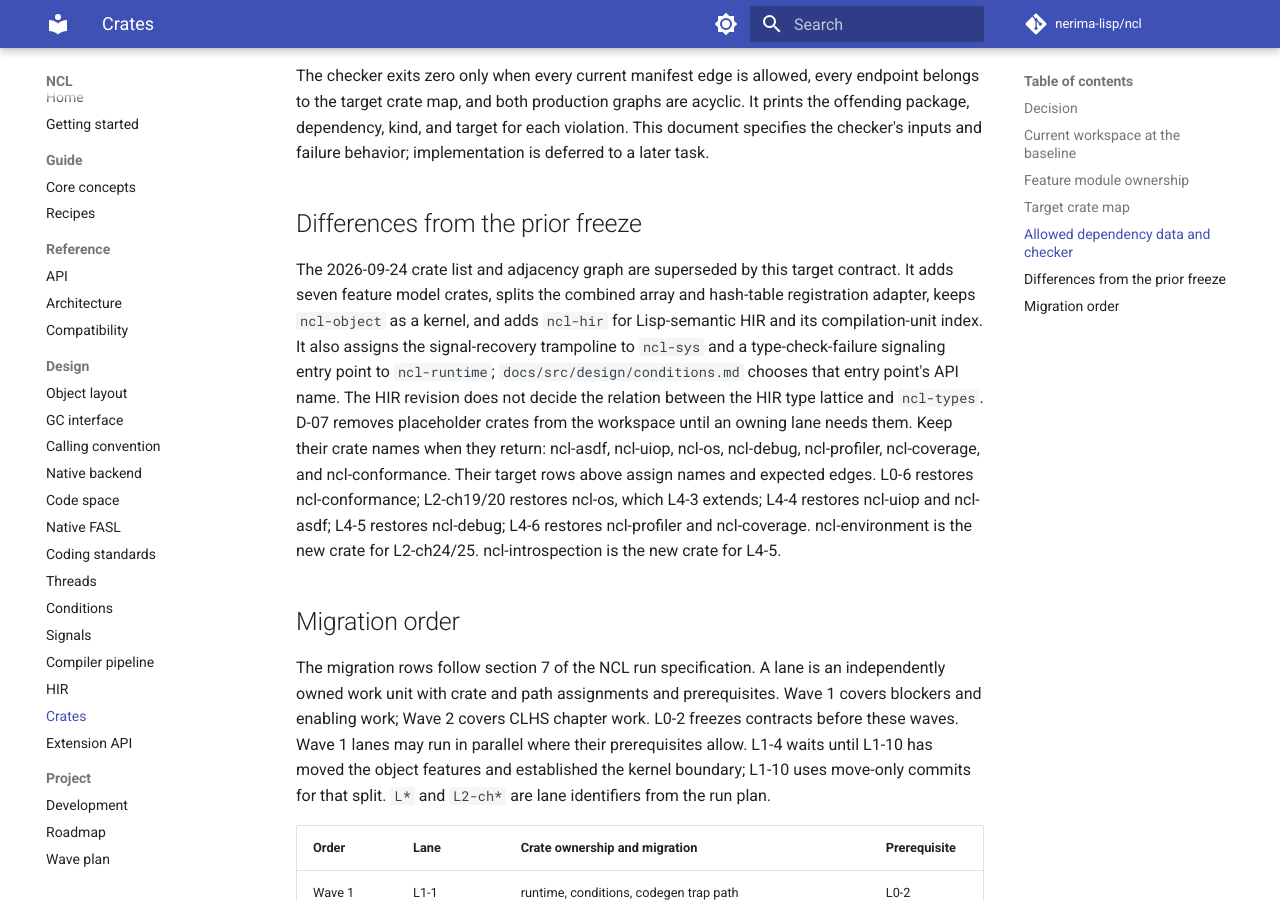
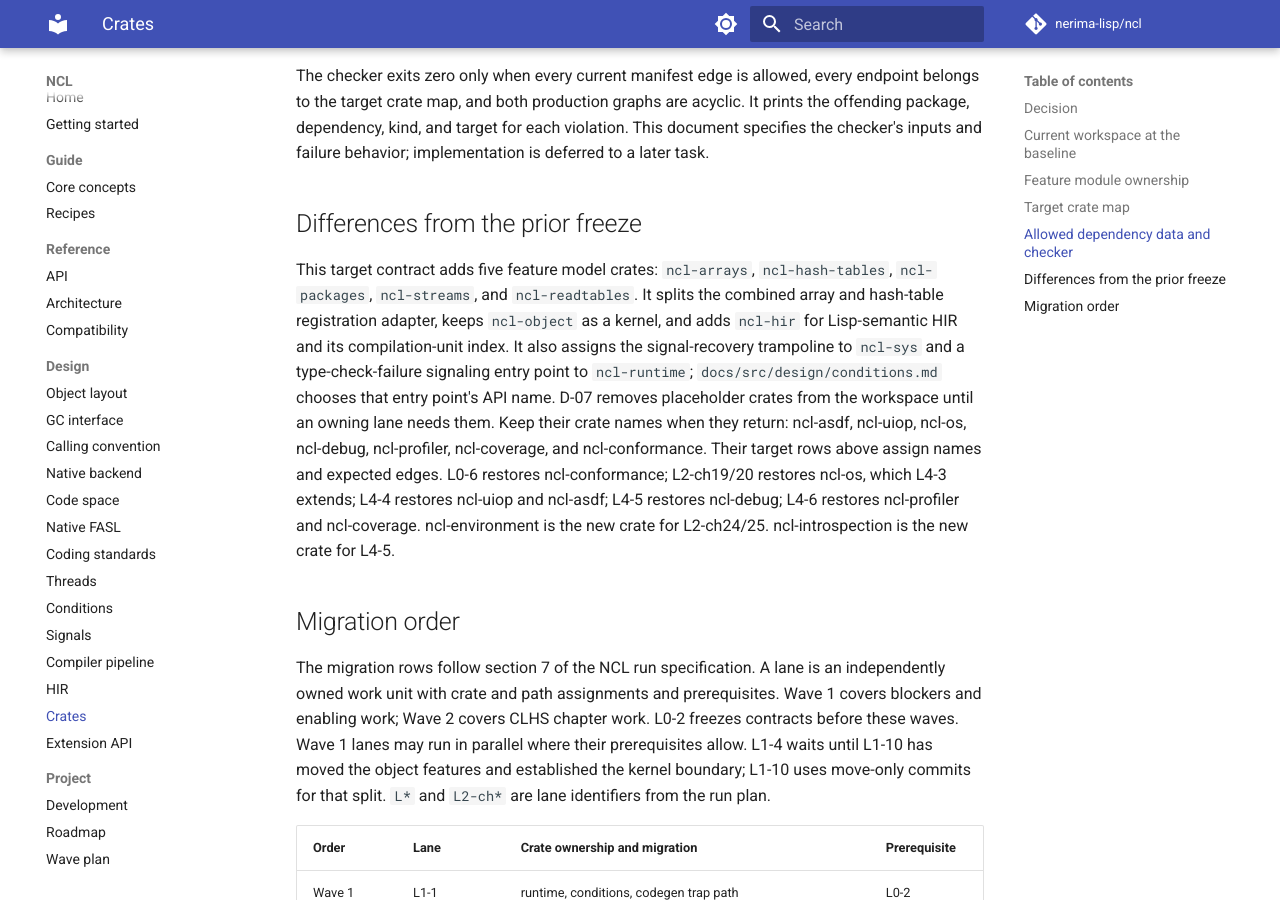
Before and after one commit to nerima-lisp/ncl, an MkDocs documentation site: the page built from docs/src/design/crates.md, in a window 1280 px wide and 900 px high, scrolled down 10477 px. Built offline with MkDocs 1.6.1 and Material for MkDocs 9.7.7, drawn with Linux system fonts in a browser that asks for light colours; comment, search, counter and statistics services are not loaded.

Commit message:
docs: correct feature model crate count

```diff
--- a/docs/src/design/crates.md
+++ b/docs/src/design/crates.md
@@ -143,7 +143,7 @@ The checker exits zero only when every current manifest edge is allowed, every e
 
 ## Differences from the prior freeze
 
-The 2026-09-24 crate list and adjacency graph are superseded by this target contract. It adds seven feature model crates, splits the combined array and hash-table registration adapter, keeps `ncl-object` as a kernel, and adds `ncl-hir` for Lisp-semantic HIR and its compilation-unit index. It also assigns the signal-recovery trampoline to `ncl-sys` and a type-check-failure signaling entry point to `ncl-runtime`; `docs/src/design/conditions.md` chooses that entry point's API name. The HIR revision does not decide the relation between the HIR type lattice and `ncl-types`.
+This target contract adds five feature model crates: `ncl-arrays`, `ncl-hash-tables`, `ncl-packages`, `ncl-streams`, and `ncl-readtables`. It splits the combined array and hash-table registration adapter, keeps `ncl-object` as a kernel, and adds `ncl-hir` for Lisp-semantic HIR and its compilation-unit index. It also assigns the signal-recovery trampoline to `ncl-sys` and a type-check-failure signaling entry point to `ncl-runtime`; `docs/src/design/conditions.md` chooses that entry point's API name.
 D-07 removes placeholder crates from the workspace until an owning lane needs them. Keep their crate names when they return: ncl-asdf, ncl-uiop, ncl-os, ncl-debug, ncl-profiler, ncl-coverage, and ncl-conformance. Their target rows above assign names and expected edges. L0-6 restores ncl-conformance; L2-ch19/20 restores ncl-os, which L4-3 extends; L4-4 restores ncl-uiop and ncl-asdf; L4-5 restores ncl-debug; L4-6 restores ncl-profiler and ncl-coverage. ncl-environment is the new crate for L2-ch24/25. ncl-introspection is the new crate for L4-5.
 
 ## Migration order
```
